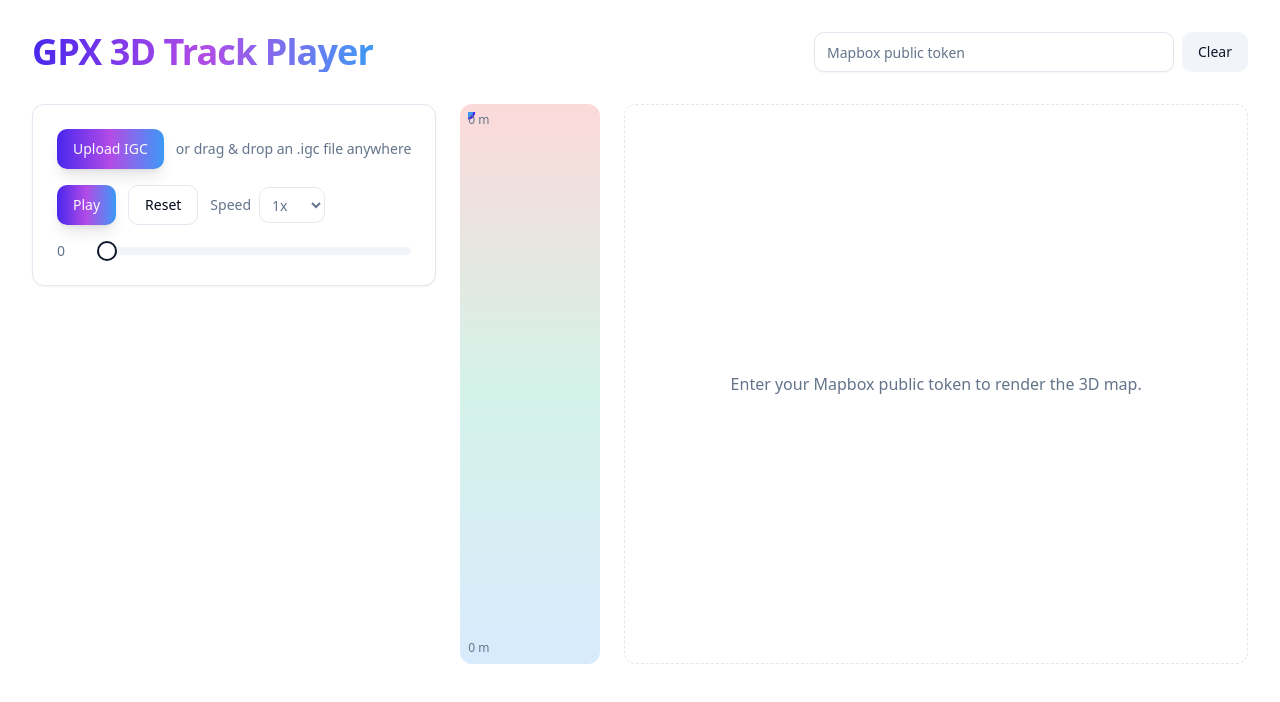
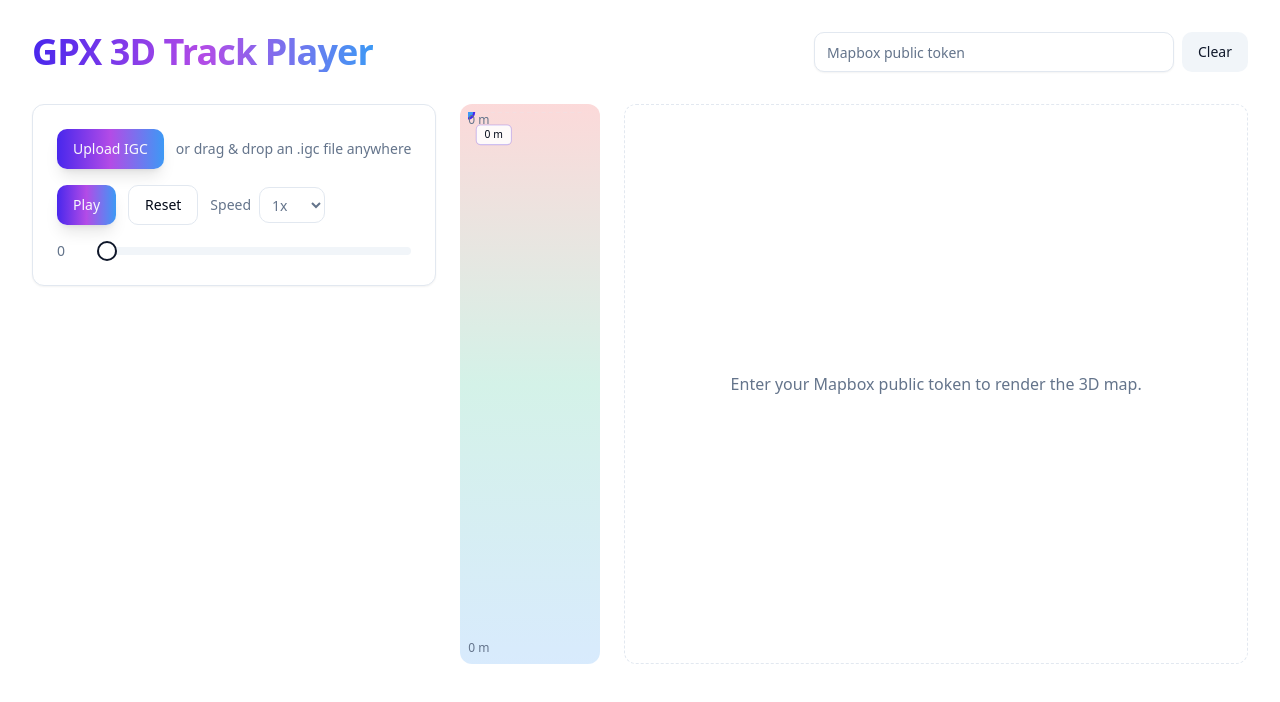
Before and after one commit to wassx/track-rise-replay, a React (Vite) app: page / in a window 1280 px wide. Shown: the top 702 px of the page. Built offline with nearby package versions, Linux system fonts and the light colour scheme.

Commit message:
Add timeline height indicator
Update the elevation panel to show the current height along the timeline.

```diff
--- a/src/components/ElevationPanel.tsx
+++ b/src/components/ElevationPanel.tsx
@@ -11,10 +11,10 @@ const ElevationPanel: React.FC<Props> = ({ points, currentIndex, onScrub }) => {
   const containerRef = useRef<HTMLDivElement | null>(null);
   const [dragging, setDragging] = useState(false);
 
-  const { pathD, marker, minEle, maxEle } = useMemo(() => {
+  const { pathD, marker, minEle, maxEle, curEle } = useMemo(() => {
     const w = 120;
     const h = 500; // base virtual height, will scale via CSS
-    if (!points.length) return { pathD: "", marker: { x: 0, y: 0 }, minEle: 0, maxEle: 0 };
+    if (!points.length) return { pathD: "", marker: { x: 0, y: 0 }, minEle: 0, maxEle: 0, curEle: 0 };
     const minEle = Math.min(...points.map((p) => p.ele));
     const maxEle = Math.max(...points.map((p) => p.ele));
     const xForEle = (ele: number) => {
@@ -34,7 +34,8 @@ const ElevationPanel: React.FC<Props> = ({ points, currentIndex, onScrub }) => {
     });
     const ci = Math.max(0, Math.min(points.length - 1, currentIndex));
     const marker = { x: xForEle(points[ci].ele), y: yForIdx(ci) };
-    return { pathD: d, marker, minEle, maxEle };
+    const curEle = points[ci].ele;
+    return { pathD: d, marker, minEle, maxEle, curEle };
   }, [points, currentIndex]);
 
   const handleScrub = (clientY: number) => {
@@ -58,7 +59,7 @@ const ElevationPanel: React.FC<Props> = ({ points, currentIndex, onScrub }) => {
       onMouseUp={() => setDragging(false)}
       onMouseLeave={() => setDragging(false)}
       role="img"
-      aria-label={`Elevation panel from ${Math.round(minEle)}m to ${Math.round(maxEle)}m`}
+      aria-label={`Elevation panel from ${Math.round(minEle)}m to ${Math.round(maxEle)}m, current ${Math.round(curEle)}m`}
     >
       <div className="absolute inset-0 rounded-lg bg-gradient-to-t from-[hsl(var(--elev-low))] via-[hsl(var(--elev-mid))] to-[hsl(var(--elev-high))] opacity-20" />
       <svg viewBox="0 0 120 500" preserveAspectRatio="none" className="absolute inset-2 h-[calc(100%-1rem)] w-[calc(100%-1rem)]">
@@ -69,9 +70,16 @@ const ElevationPanel: React.FC<Props> = ({ points, currentIndex, onScrub }) => {
             <stop offset="100%" stopColor="hsl(var(--elev-high))" />
           </linearGradient>
         </defs>
+        {/* Timeline guide at current point-in-time */}
+        <line x1={8} x2={112} y1={marker.y} y2={marker.y} stroke="hsl(var(--border))" strokeOpacity={0.5} strokeWidth={1} strokeDasharray="4 3" />
         <path d={pathD} stroke="url(#profileGradient)" strokeWidth={3} fill="none" />
         {/* Marker */}
         <circle cx={marker.x} cy={marker.y} r={6} fill="hsl(var(--brand-glow))" stroke="hsl(var(--brand))" strokeWidth={2} />
+        {/* Current height label */}
+        <g transform={`translate(${Math.min(92, marker.x + 8)}, ${Math.max(12, marker.y - 12)})`}>
+          <rect width={28 + String(Math.round(curEle)).length * 6} height={18} rx={4} fill="hsl(var(--background))" fillOpacity={0.85} stroke="hsl(var(--brand))" strokeOpacity={0.25} />
+          <text x={8} y={12} fontSize={10} fill="hsl(var(--foreground))">{`${Math.round(curEle)} m`}</text>
+        </g>
       </svg>
       {/* Scale labels */}
       <div className="absolute left-2 top-2 text-xs text-muted-foreground">
```
